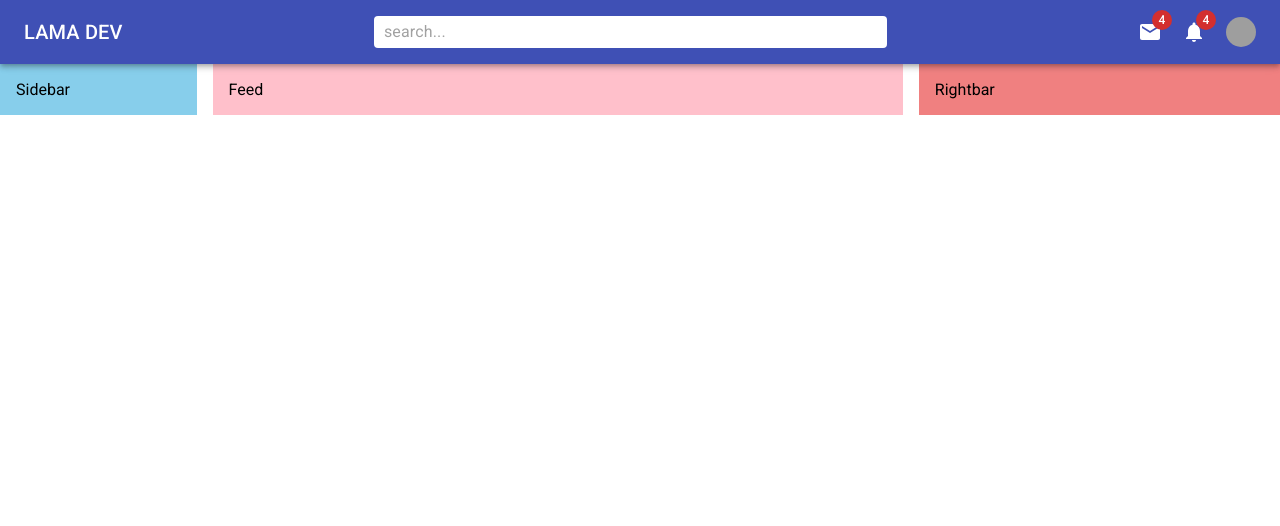
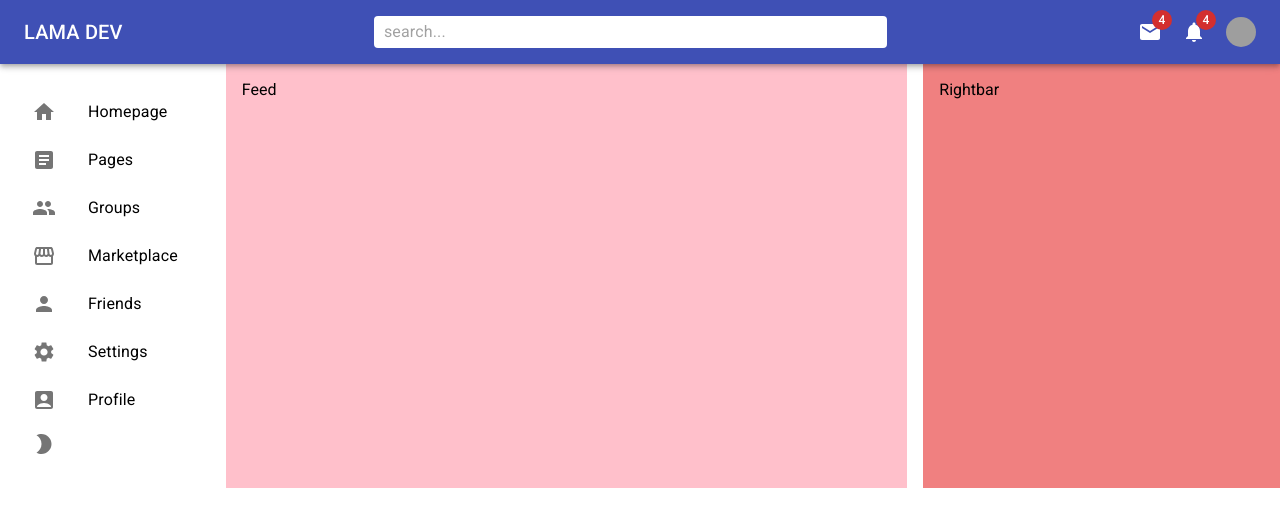
Before and after one commit to MaimoonHossain/SooZoo-mui-responsive-react-social-app, a React (Create React App) app: page / in a window 1280 px wide. Shown: the top 526 px of the page. Built offline with nearby package versions, Linux system fonts and the light colour scheme; grey boxes are pictures that could not be loaded.

Commit message:
third commit

```diff
--- a/src/components/Navbar.js
+++ b/src/components/Navbar.js
@@ -1,4 +1,4 @@
-import React from "react";
+import React, { useState } from "react";
 import {
   AppBar,
   styled,
@@ -8,6 +8,8 @@
   InputBase,
   Badge,
   Avatar,
+  Menu,
+  MenuItem,
 } from "@mui/material";
 import Pets from "@mui/icons-material/Pets";
 import { Mail, Notifications } from "@mui/icons-material";
@@ -42,6 +44,7 @@
   },
 }));
 const Navbar = () => {
+  const [open, setOpen] = useState(false);
   return (
     <AppBar position="sticky">
       <StyledToolbar>
@@ -77,18 +80,36 @@
           <Avatar
             sx={{ width: 30, height: 30 }}
             src="https://images.pexels.com/photos/846741/pexels-photo-846741.jpeg?auto=compress&cs=tinysrgb&w=1260&h=750&dpr=2"
-            // onClick={(e) => setOpen(true)}
+            onClick={(e) => setOpen(true)}
           />
         </Icons>
         <UserBox>
           <Avatar
             sx={{ width: 30, height: 30 }}
             src="https://images.pexels.com/photos/846741/pexels-photo-846741.jpeg?auto=compress&cs=tinysrgb&w=1260&h=750&dpr=2"
-            // onClick={(e) => setOpen(true)}
+            onClick={(e) => setOpen(true)}
           />
           <Typography variant="span">Maimoon</Typography>
         </UserBox>
       </StyledToolbar>
+      <Menu
+        id="demo-positioned-menu"
+        aria-labelledby="demo-positioned-button"
+        open={open}
+        onClose={(e) => setOpen(false)}
+        anchorOrigin={{
+          vertical: "top",
+          horizontal: "right",
+        }}
+        transformOrigin={{
+          vertical: "top",
+          horizontal: "right",
+        }}
+      >
+        <MenuItem>Profile</MenuItem>
+        <MenuItem>My account</MenuItem>
+        <MenuItem>Logout</MenuItem>
+      </Menu>
     </AppBar>
   );
 };
--- a/src/components/Sidebar.js
+++ b/src/components/Sidebar.js
@@ -1,15 +1,94 @@
 import React from "react";
-import { Box } from "@mui/material";
+import {
+  Box,
+  List,
+  ListItem,
+  ListItemButton,
+  ListItemIcon,
+  ListItemText,
+} from "@mui/material";
+import {
+  AccountBox,
+  Article,
+  Group,
+  Home,
+  ModeNight,
+  Person,
+  Settings,
+  Storefront,
+} from "@mui/icons-material";
 
 const Sidebar = () => {
   return (
-    <Box
-      bgcolor="skyblue"
-      flex={1}
-      p={2}
-      sx={{ display: { xs: "none", sm: "block" } }}
-    >
-      Sidebar
+    <Box flex={1} p={2} sx={{ display: { xs: "none", sm: "block" } }}>
+      <List>
+        <ListItem disablePadding>
+          <ListItemButton component="a" href="#home">
+            <ListItemIcon>
+              <Home />
+            </ListItemIcon>
+            <ListItemText primary="Homepage" />
+          </ListItemButton>
+        </ListItem>
+        <ListItem disablePadding>
+          <ListItemButton component="a" href="#simple-list">
+            <ListItemIcon>
+              <Article />
+            </ListItemIcon>
+            <ListItemText primary="Pages" />
+          </ListItemButton>
+        </ListItem>
+        <ListItem disablePadding>
+          <ListItemButton component="a" href="#simple-list">
+            <ListItemIcon>
+              <Group />
+            </ListItemIcon>
+            <ListItemText primary="Groups" />
+          </ListItemButton>
+        </ListItem>
+        <ListItem disablePadding>
+          <ListItemButton component="a" href="#simple-list">
+            <ListItemIcon>
+              <Storefront />
+            </ListItemIcon>
+            <ListItemText primary="Marketplace" />
+          </ListItemButton>
+        </ListItem>
+        <ListItem disablePadding>
+          <ListItemButton component="a" href="#simple-list">
+            <ListItemIcon>
+              <Person />
+            </ListItemIcon>
+            <ListItemText primary="Friends" />
+          </ListItemButton>
+        </ListItem>
+        <ListItem disablePadding>
+          <ListItemButton component="a" href="#simple-list">
+            <ListItemIcon>
+              <Settings />
+            </ListItemIcon>
+            <ListItemText primary="Settings" />
+          </ListItemButton>
+        </ListItem>
+        <ListItem disablePadding>
+          <ListItemButton component="a" href="#simple-list">
+            <ListItemIcon>
+              <AccountBox />
+            </ListItemIcon>
+            <ListItemText primary="Profile" />
+          </ListItemButton>
+        </ListItem>
+        <ListItem disablePadding>
+          <ListItemButton component="a" href="#simple-list">
+            <ListItemIcon>
+              <ModeNight />
+            </ListItemIcon>
+            {/*<Switch*/}
+            {/*  onChange={(e) => setMode(mode === "light" ? "dark" : "light")}*/}
+            {/*/>*/}
+          </ListItemButton>
+        </ListItem>
+      </List>
     </Box>
   );
 };
```
